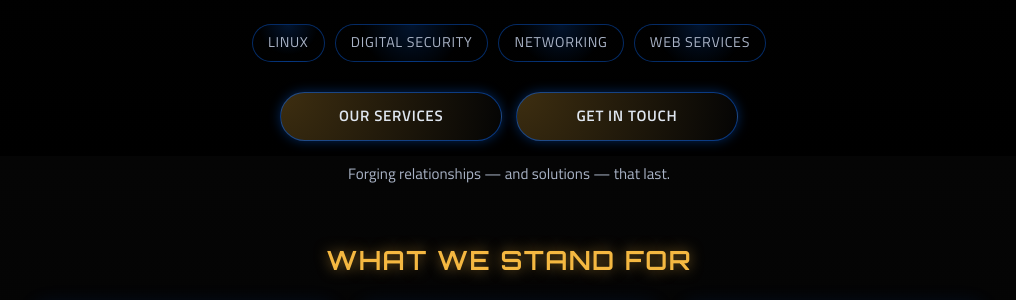
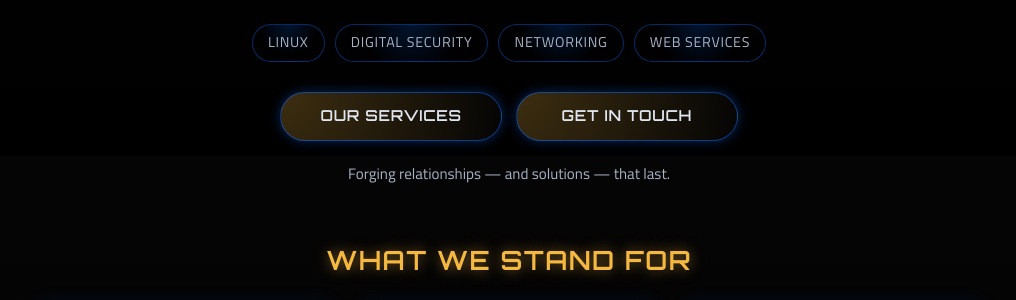
Before and after one commit to markisrt4/mrtechforge.github.io, a Jekyll site: the page built from index.md, in a window 1280 px wide and 1400 px high, scrolled down 594 px. Shown: the part 150-450 px from the top of the window, without its empty margins (131-1147 px from the left). Built offline with Jekyll 4.4.1, drawn with Linux system fonts in a browser that asks for light colours.

Commit message:
Update _buttons.scss

```diff
--- a/_sass/_buttons.scss
+++ b/_sass/_buttons.scss
@@ -1,143 +1,87 @@
 /* ==========================================================
-   M.R. TECHFORGE — FORGE BUTTON SET (v3.0 Hybrid Sweep)
-   Metallic Gradient • Hybrid Sweep Glow • Lift • Ripple
+   M.R. TECHFORGE — CLASSIC FORGE BUTTONS (v2.0 Revival)
+   Large • Rounded • Gradient • Glow • Animated Hover Sweep
    ========================================================== */
 
-/* Base button wrapper */
+/* Base button */
 .btn {
   display: inline-flex;
   align-items: center;
   justify-content: center;
-  gap: 0.45rem;
 
-  padding: 0.75rem 1.6rem;
-  min-width: 190px;
+  padding: 0.85rem 1.75rem;
+  border-radius: 999px;
 
-  font-weight: 650;
+  font-family: "Orbitron", sans-serif;
+  font-size: 0.95rem;
+  font-weight: 700;
   text-transform: uppercase;
-  letter-spacing: 1.1px;
+  letter-spacing: 1px;
 
-  border-radius: 14px;
+  text-decoration: none;
   cursor: pointer;
-  text-decoration: none;
 
   position: relative;
   overflow: hidden;
 
-  transition: transform 0.25s ease, box-shadow 0.3s ease;
+  transition: transform 0.25s ease, box-shadow 0.25s ease;
 }
 
-/* ==========================================================
-   FORGE GRADIENT BUTTON (Default)
-========================================================== */
+/* -------------------------------------------
+   THE CLASSIC FORGE GLOW BUTTON
+-------------------------------------------- */
 .btn-forge {
   background: linear-gradient(
-    135deg,
-    #0a0e15 0%,
-    #0f1d3a 35%,
-    var(--forge-accent-dark) 70%,
-    var(--forge-accent) 100%
+    90deg,
+    var(--forge-hotmetal-dark),
+    var(--forge-hotmetal),
+    var(--forge-accent),
+    var(--forge-accent-dark)
   );
-
-  color: white;
-  border: 1px solid rgba(var(--forge-accent-rgb), 0.45);
+  background-size: 300%;
+  color: #fff;
 
   box-shadow:
-    0 0 12px rgba(var(--forge-accent-rgb), 0.35),
-    inset 0 0 6px rgba(var(--forge-accent-rgb), 0.25);
+    0 0 14px rgba(var(--forge-accent-rgb), 0.55),
+    0 0 4px rgba(var(--forge-hotmetal-rgb), 0.45) inset;
 }
 
-/* Lift on hover */
 .btn-forge:hover {
-  transform: translateY(-4px);
+  transform: translateY(-3px);
+  background-position: 100% 0;
+
   box-shadow:
-    0 6px 20px rgba(var(--forge-accent-rgb), 0.45),
-    inset 0 0 14px rgba(var(--forge-accent-rgb), 0.35);
+    0 0 22px rgba(var(--forge-accent-rgb), 0.9),
+    0 0 10px rgba(var(--forge-hotmetal-rgb), 0.75) inset;
 }
 
-/* ==========================================================
-   HYBRID FORGE SWEEP (Blue → Gold → Blue)
-========================================================== */
-.btn-forge::before {
-  content: "";
-  position: absolute;
-  top: -40%;
-  left: -60%;
-
-  width: 220%;
-  height: 200%;
-  transform: rotate(25deg);
-  opacity: 0;
-
-  background: linear-gradient(
-    90deg,
-    transparent 0%,
-    rgba(var(--forge-accent-rgb), 0.4) 30%,
-    rgba(var(--forge-hotmetal-rgb), 0.7) 50%,   /* molten gold */
-    rgba(var(--forge-accent-rgb), 0.4) 70%,
-    transparent 100%
-  );
-
-  transition: opacity 0.35s ease, transform 0.45s ease;
-  pointer-events: none;
+/* -------------------------------------------
+   ICON SUPPORT
+-------------------------------------------- */
+.btn i,
+.btn svg {
+  margin-right: 0.45rem;
+  font-size: 1.1rem;
 }
 
-/* On hover: the sweep moves across */
-.btn-forge:hover::before {
-  opacity: 1;
-  transform: translateX(55%) rotate(25deg);
-}
-
-/* ==========================================================
-   RIPPLE EFFECT (optional, enabled by adding .btn-ripple)
-========================================================== */
-
-.btn-ripple::after {
+/* -------------------------------------------
+   RIPPLE EFFECT (subtle)
+-------------------------------------------- */
+.btn::after {
   content: "";
   position: absolute;
   width: 1px;
   height: 1px;
 
-  background: rgba(255, 255, 255, 0.35);
+  background: rgba(255,255,255,0.45);
   border-radius: 50%;
   opacity: 0;
 
   transform: scale(1);
-  transition: transform 0.5s ease, opacity 0.5s ease;
+  transition: transform 0.55s ease, opacity 0.55s ease;
 }
 
-.btn-ripple:active::after {
+.btn:active::after {
   opacity: 1;
-  transform: scale(75);
+  transform: scale(85);
 }
-
-/* ==========================================================
-   ALT VARIANTS (if needed later)
-========================================================== */
-
-/* Outline */
-.btn-outline {
-  color: var(--forge-accent);
-  border: 2px solid var(--forge-accent);
-  background: rgba(5, 5, 5, 0.35);
-  border-radius: 12px;
-}
-
-.btn-outline:hover {
-  color: var(--forge-hotmetal);
-  border-color: var(--forge-hotmetal);
-  box-shadow: 0 0 18px rgba(var(--forge-hotmetal-rgb), 0.45);
-}
-
-/* Raised */
-.btn-raised {
-  background: #0b0e16;
-  border: 1px solid rgba(var(--forge-accent-rgb), 0.35);
-  border-radius: 12px;
-  box-shadow: 0 4px 16px rgba(0, 0, 0, 0.5);
-}
-
-.btn-raised:hover {
-  transform: translateY(-5px);
-  box-shadow: 0 6px 22px rgba(0, 0, 0, 0.65);
-}
```
